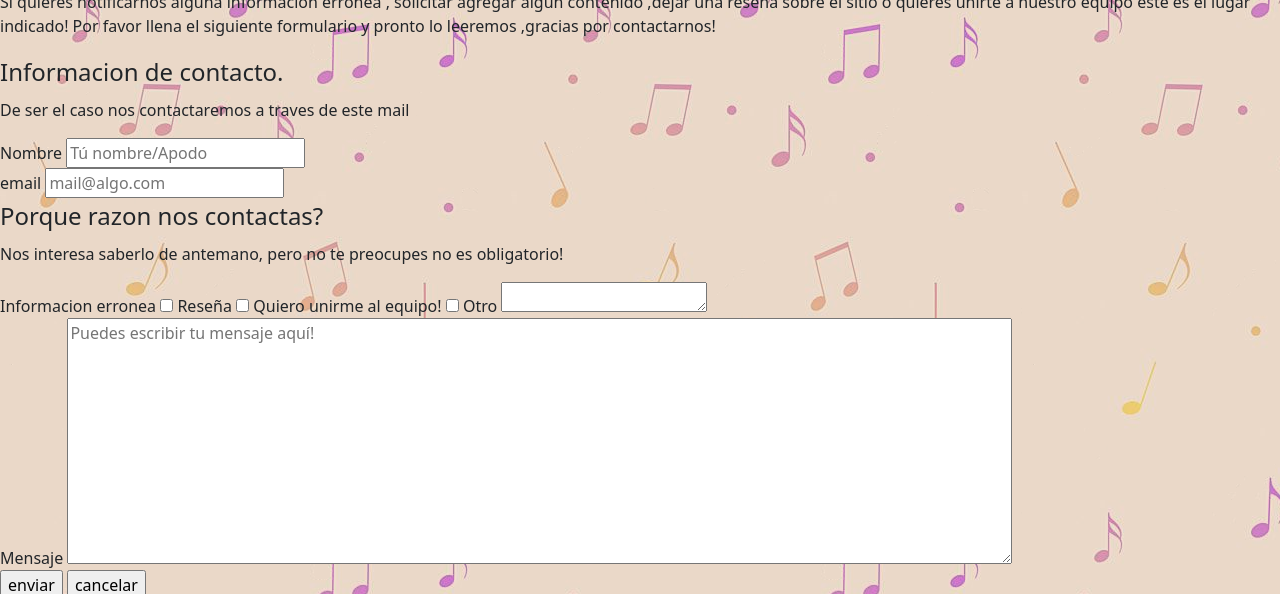
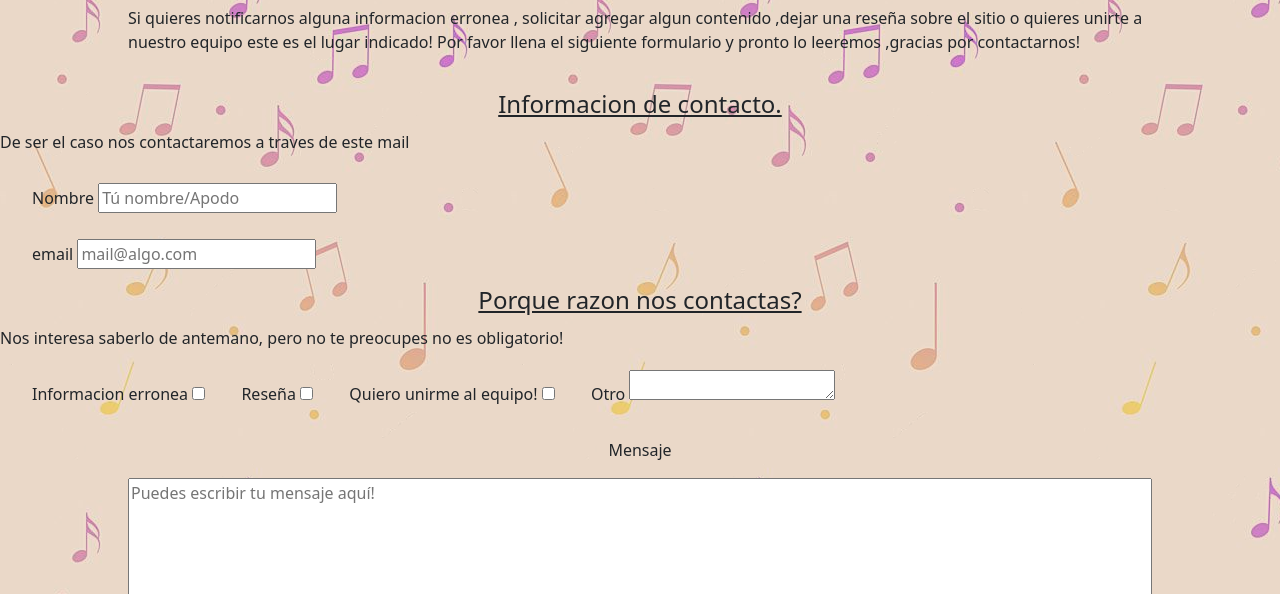
Before and after one commit to LauraMont/FanPage, a plain HTML site: page section/contact.html in a window 1280 px wide. Shown: the part 145-739 px from the top of the page. Drawn offline with nearby package versions, Linux system fonts and the light colour scheme.

Commit message:
Entrega de BS

```diff
--- a/css/style.css
+++ b/css/style.css
@@ -155,12 +155,13 @@ footer{
 /* sub menu */
 /* About_bts -sub menu */
 #inicio_about_bts li{
+
     text-align: center;
     box-sizing: border-box;
     font-size: 1.5rem;
     padding: 0.5rem;
     list-style: none;
-    background-color: rgba(37, 13, 48, 0.904);
+    background-color: rgba(113, 32, 151, 0.904);
     /*Subrayado animado*/
     background-image: linear-gradient(rgba(90, 12, 105, 0.678), rgba(90, 12, 105, 0.678));
     background-position: 0% 100%;
@@ -169,6 +170,7 @@ footer{
     transition: background-size .5s;
 }
 #inicio_about_bts li a{
+    width: 15vw;
     font-family: 'Bebas Neue', cursive;
     text-decoration: none;
     box-sizing: content-box;
@@ -193,7 +195,52 @@ footer{
     color: white;
     padding: 0.5rem;
 }
+/* seccion de contacto */
 
+fieldset{
+    border: 0 ;
+    margin: 1rem 10%;
+    padding: 2rem;
+}
+
+fieldset legend {
+    text-align: center;
+    text-decoration: underline;
+}
+ fieldset label{
+     margin: 1rem 0 1rem 2rem;
+ }
+
+.Contactoparrafo{
+    font-size: 1rem;
+    padding: 1rem 10%;
+}
+
+.mensaje{
+    display: flex;
+    flex-direction: column;
+    border: 0 ;
+    font-size: 1rem;
+    margin: 1rem 10%;
+    padding: 0;
+
+}
+.mensaje__titulo{
+    text-align: center;
+    margin-bottom: 1rem;
+ }
+ .BotonEnviar ,
+ .BotonCancelar{
+    padding: 0.5rem;
+    font-size: 1rem;
+    border-radius: 3px;
+    margin: 0 6%;
+ }
+.contactoBt{
+    margin: 3rem;
+    text-align: center;
+}
+/* Fin de seccion de contacto */
 @media (min-width: 992px){
     .ArticuloOverlay{
     width: 100vw;
--- a/section/contact.html
+++ b/section/contact.html
@@ -1,5 +1,5 @@
 <!DOCTYPE html>
-<html lang="en">
+<html lang="es">
 <head>
     <meta charset="UTF-8">
     <meta http-equiv="X-UA-Compatible" content="IE=edge">
@@ -56,7 +56,7 @@
       <!-- Termina nav -->
     </header>
     <main >
-        <h2 class="SeccionInformacionTitulo">Contacto</h2>
+        <h2 class="text-center">Contacto</h2>
         <p class="Contactoparrafo">
             Si quieres notificarnos alguna informacion erronea , solicitar agregar algun contenido
             ,dejar una reseña sobre el sitio o quieres unirte a nuestro equipo este es el lugar indicado!
```
Also changed, not shown: section/about_bts.html (+9 -9 lines), section/discografia.html (+2 -2 lines).
